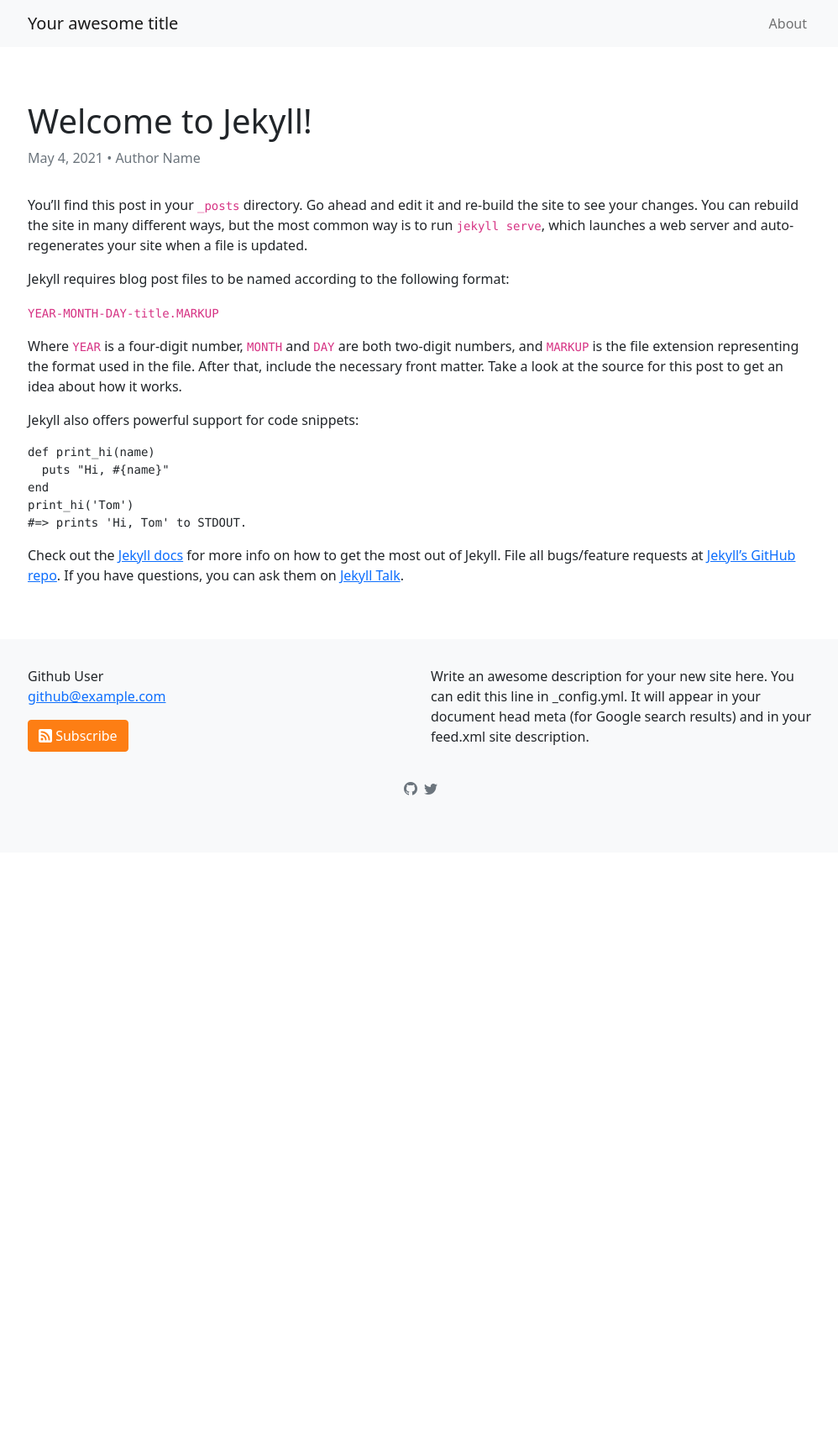
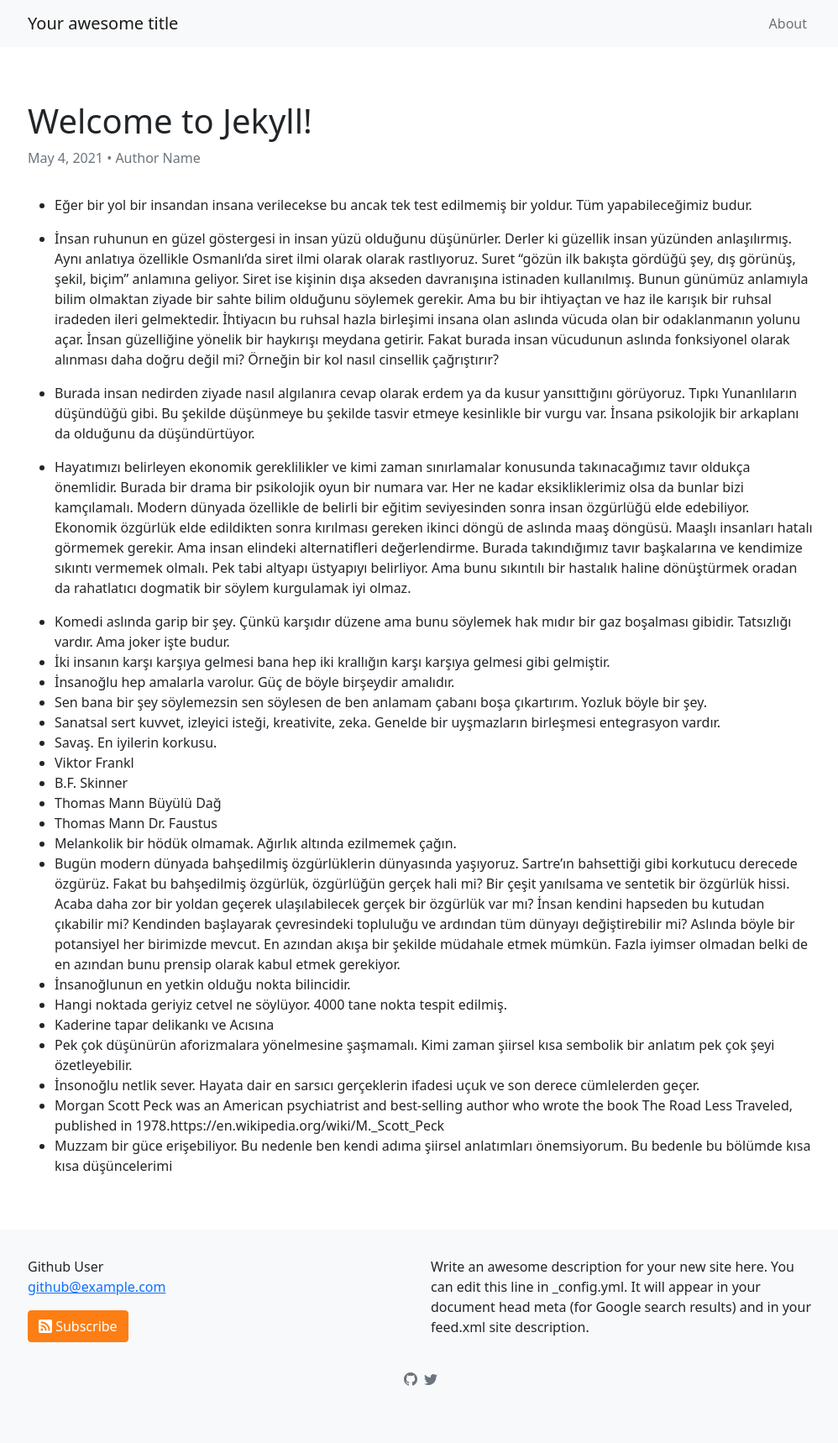
Before and after one commit to tozbulut/derinmavi.io, a Jekyll site: the page built from _posts/2021-05-04-welcome-to-jekyll.markdown, in a window 1280 px wide. Shown: the whole page at 84% size, without its empty margins (139-1137 px from the left). Built offline with Jekyll 4.4.1, drawn with Linux system fonts in a browser that asks for light colours; before the commit the page ends 1015 px from its top, so only the background shows below that.

Commit message:
Update 2021-05-04-welcome-to-jekyll.markdown

```diff
--- a/_posts/2021-05-04-welcome-to-jekyll.markdown
+++ b/_posts/2021-05-04-welcome-to-jekyll.markdown
@@ -5,26 +5,32 @@ date:   2021-05-04 12:58:51 -0500
 categories: jekyll update
 author: Author Name
 ---
-You’ll find this post in your `_posts` directory. Go ahead and edit it and re-build the site to see your changes. You can rebuild the site in many different ways, but the most common way is to run `jekyll serve`, which launches a web server and auto-regenerates your site when a file is updated.
 
-Jekyll requires blog post files to be named according to the following format:
 
-`YEAR-MONTH-DAY-title.MARKUP`
+* Eğer bir yol bir insandan insana verilecekse bu ancak tek test edilmemiş bir yoldur. Tüm yapabileceğimiz budur.
 
-Where `YEAR` is a four-digit number, `MONTH` and `DAY` are both two-digit numbers, and `MARKUP` is the file extension representing the format used in the file. After that, include the necessary front matter. Take a look at the source for this post to get an idea about how it works.
+* İnsan ruhunun en güzel göstergesi in insan yüzü olduğunu düşünürler. Derler ki güzellik insan yüzünden anlaşılırmış. Aynı anlatıya özellikle Osmanlı'da siret ilmi olarak olarak rastlıyoruz. Suret "gözün ilk bakışta gördüğü şey, dış görünüş, şekil, biçim" anlamına geliyor. Siret ise kişinin dışa akseden davranışına istinaden kullanılmış. Bunun günümüz anlamıyla bilim olmaktan ziyade bir sahte bilim olduğunu söylemek gerekir. Ama bu bir ihtiyaçtan ve haz ile karışık bir ruhsal iradeden ileri gelmektedir. İhtiyacın bu ruhsal hazla birleşimi insana olan aslında vücuda olan bir odaklanmanın yolunu açar. İnsan güzelliğine yönelik bir haykırışı meydana getirir. Fakat burada insan vücudunun aslında fonksiyonel olarak alınması daha doğru değil mi? Örneğin bir kol nasıl cinsellik çağrıştırır?
 
-Jekyll also offers powerful support for code snippets:
+* Burada insan nedirden ziyade nasıl algılanıra cevap olarak erdem ya da kusur yansıttığını görüyoruz. Tıpkı Yunanlıların düşündüğü gibi. Bu şekilde düşünmeye bu şekilde tasvir etmeye kesinlikle bir vurgu var. İnsana psikolojik bir arkaplanı da olduğunu da düşündürtüyor.
 
-{% highlight ruby %}
-def print_hi(name)
-  puts "Hi, #{name}"
-end
-print_hi('Tom')
-#=> prints 'Hi, Tom' to STDOUT.
-{% endhighlight %}
+* Hayatımızı belirleyen ekonomik gereklilikler ve kimi zaman sınırlamalar konusunda takınacağımız tavır oldukça önemlidir. Burada bir drama bir psikolojik oyun bir numara var. Her ne kadar eksikliklerimiz olsa da bunlar bizi kamçılamalı. Modern dünyada özellikle de belirli bir eğitim seviyesinden sonra insan özgürlüğü elde edebiliyor. Ekonomik özgürlük elde edildikten sonra kırılması gereken ikinci döngü de aslında maaş döngüsü. Maaşlı insanları hatalı görmemek gerekir. Ama insan elindeki alternatifleri değerlendirme. Burada takındığımız tavır başkalarına ve kendimize sıkıntı vermemek olmalı. Pek tabi altyapı üstyapıyı belirliyor. Ama bunu sıkıntılı bir hastalık haline dönüştürmek oradan da rahatlatıcı dogmatik bir söylem kurgulamak iyi olmaz.
 
-Check out the [Jekyll docs][jekyll-docs] for more info on how to get the most out of Jekyll. File all bugs/feature requests at [Jekyll’s GitHub repo][jekyll-gh]. If you have questions, you can ask them on [Jekyll Talk][jekyll-talk].
-
-[jekyll-docs]: https://jekyllrb.com/docs/home
-[jekyll-gh]:   https://github.com/jekyll/jekyll
-[jekyll-talk]: https://talk.jekyllrb.com/
+* Komedi aslında garip bir şey. Çünkü karşıdır düzene ama bunu söylemek hak mıdır bir gaz boşalması gibidir. Tatsızlığı vardır. Ama joker işte budur.
+* İki insanın karşı karşıya gelmesi bana hep iki krallığın karşı karşıya gelmesi gibi gelmiştir.
+* İnsanoğlu hep amalarla varolur. Güç de böyle birşeydir amalıdır.
+* Sen bana bir şey söylemezsin sen söylesen de ben anlamam çabanı boşa çıkartırım. Yozluk böyle bir şey.
+* Sanatsal sert kuvvet, izleyici isteği, kreativite, zeka. Genelde bir uyşmazların birleşmesi entegrasyon vardır.
+* Savaş. En iyilerin korkusu.
+* Viktor Frankl
+* B.F. Skinner
+* Thomas Mann Büyülü Dağ
+* Thomas Mann Dr. Faustus
+* Melankolik bir hödük olmamak. Ağırlık altında ezilmemek çağın.
+* Bugün modern dünyada bahşedilmiş özgürlüklerin dünyasında yaşıyoruz. Sartre'ın bahsettiği gibi korkutucu derecede özgürüz. Fakat bu bahşedilmiş özgürlük, özgürlüğün gerçek hali mi? Bir çeşit yanılsama ve sentetik bir özgürlük hissi. Acaba daha zor bir yoldan geçerek ulaşılabilecek gerçek bir özgürlük var mı? İnsan kendini hapseden bu kutudan çıkabilir mi? Kendinden başlayarak çevresindeki topluluğu ve ardından tüm dünyayı değiştirebilir mi? Aslında böyle bir potansiyel her birimizde mevcut. En azından akışa bir şekilde müdahale etmek mümkün. Fazla iyimser olmadan belki de en azından bunu prensip olarak kabul etmek gerekiyor.
+* İnsanoğlunun en yetkin olduğu nokta bilincidir.
+* Hangi noktada geriyiz cetvel ne söylüyor. 4000 tane nokta tespit edilmiş.
+* Kaderine tapar delikankı ve Acısına
+* Pek çok düşünürün aforizmalara yönelmesine şaşmamalı. Kimi zaman şiirsel kısa sembolik bir anlatım pek çok şeyi özetleyebilir.
+* İnsonoğlu netlik sever. Hayata dair en sarsıcı gerçeklerin ifadesi uçuk ve son derece cümlelerden geçer.
+* Morgan Scott Peck was an American psychiatrist and best-selling author who wrote the book The Road Less Traveled, published in 1978.https://en.wikipedia.org/wiki/M._Scott_Peck
+* Muzzam bir güce erişebiliyor. Bu nedenle ben kendi adıma şiirsel anlatımları önemsiyorum. Bu bedenle bu bölümde kısa kısa düşüncelerimi
```
